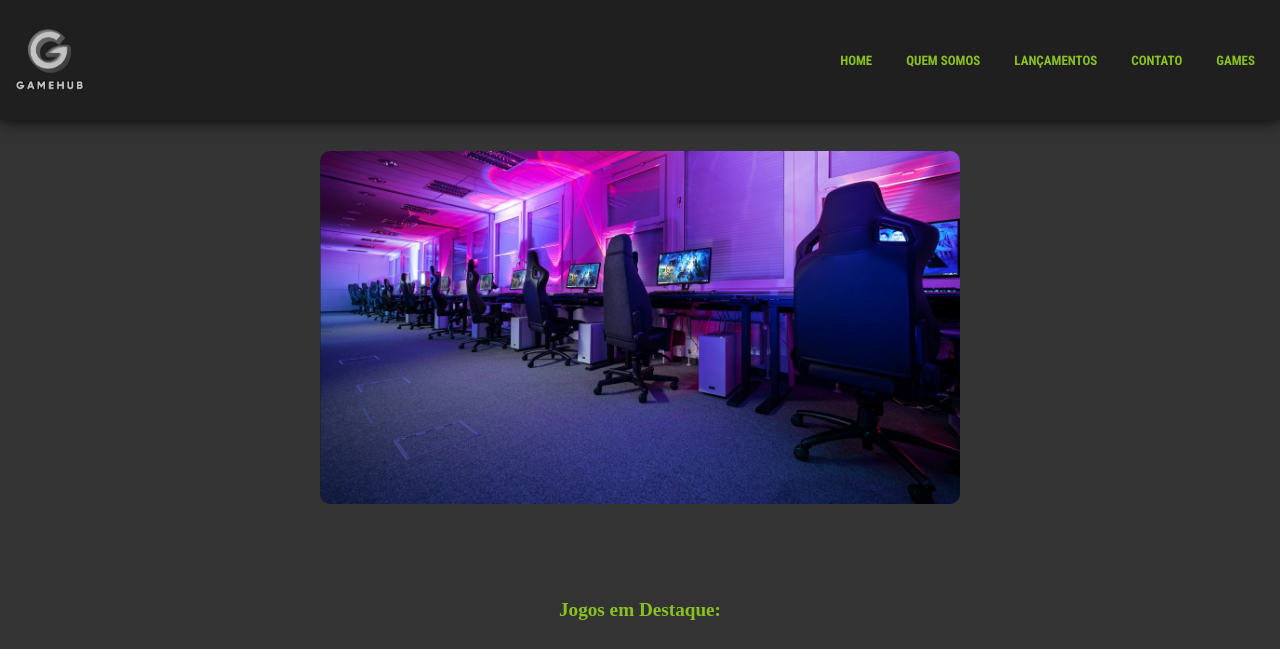
After one commit to Mariana-Salmaza/GameHub, a PHP site: page /index.php?pagina=home in a window 1280 px wide. The commit adds this page. Shown: the top 649 px of the page. Run offline with PHP 8.4, Linux system fonts and the light colour scheme.

Commit message:
Refatorando header menu para PHP

```diff
--- /dev/null
+++ b/index.php
@@ -0,0 +1,114 @@
+<!DOCTYPE html>
+<html lang="pt-br">
+
+<head>
+	<meta charset="UTF-8">
+	<meta name="viewport" content="width=device-width, initial-scale=1.0">
+	<title>GameHub</title>
+	<meta name="description" content="Site de jogos">
+	<meta name="keywords" content="Jogos, Lançamentos">
+
+	<link rel="stylesheet" href="styles/style.css">
+    <link rel="shortcut icon" href="./imagens/icone.png">
+
+	<link rel="preconnect" href="https://fonts.googleapis.com">
+    <link rel="preconnect" href="https://fonts.gstatic.com" crossorigin>
+    <link href="https://fonts.googleapis.com/css2?family=Roboto+Condensed:ital,wght@0,100..900;1,100..900&display=swap" rel="stylesheet">
+
+
+
+</head>
+
+<body>
+	<header class="header">
+		<a href="index.php" title="GameHub" class="header-logoFlex">
+			<img class="header-logo" src="imagens/logo3.png" alt="GameHub" title="GameHub">
+		</a>
+		<a href="#" id="botao">
+			<i class="fa-solid fa-bars"></i>
+		</a>
+
+		<nav class="header-menu mobile-menu" id="mobileMenu">
+			<ul>
+				<li>
+					<a href="index.php?pagina=home">
+						Home
+					</a>
+				</li>
+				<li>
+					<a href="index.php?pagina=quemsomos">
+						Quem Somos
+					</a>
+				</li>
+				<li>
+					<a href="index.php?pagina=lancamentos">
+						Lançamentos
+					</a>
+				</li>
+				<li>
+					<a href="index.php?pagina=contato">
+						Contato
+					</a>
+				</li>
+				<li>
+					<a href="index.php?pagina=games">
+						Games
+					</a>
+				</li>
+			</ul>
+		</nav>
+	</header>
+
+	<main>
+		<?php
+			//imprimir o conteudo do array do GET
+            //print_r($_GET);
+
+            //recuperar a variavel pagina
+            $pagina = $_GET["pagina"] ?? "home";
+			$pagina = $_GET["pagina"] ?? "quemsomos";
+			$pagina = $_GET["pagina"] ?? "lancamentos";
+
+
+            // paginas/home.php
+            $pagina = "paginas/{$pagina}.php";
+
+
+            // verificar se o arquivo existe
+            if (file_exists($pagina)) {
+                include $pagina;
+			}
+
+		?>
+
+	</main>
+
+	<section class="emphasis">
+		<h2>Jogos em Destaque:</h2>
+			<div class="flex">
+				<div class="flex-column">
+					<img src="imagens/jogos.jpg" title="jogo1" alt="jogo1" class="column-img">
+				</div>
+				<div class="flex-column">
+					<img src="imagens/jogos.jpg" title="jogo2" alt="jogo2" class="column-img">
+				</div>
+				<div class="flex-column">
+					<img src="imagens/jogos.jpg" title="jogo3" alt="jogo3" class="column-img">
+				</div>
+				<div class="flex-column">
+					<img src="imagens/jogos.jpg" title="jogo4" alt="jogo4" class="column-img">
+				</div>
+			</div>
+	</section>
+
+
+	<footer class="footer">
+		<p>Desenvolvido por Mariana Salmaza ©2024 </p>
+	</footer>
+	<a href="https://web.whatsapp.com/" title="whatsapp" class="whatsapp">
+		<img src="imagens/whatsapp.png" alt="whatsapp" width="25" height="25">
+	</a>
+
+</body>
+
+</html>
--- /dev/null
+++ b/paginas/home.php
@@ -0,0 +1,3 @@
+<div class="banner">
+    <img src="imagens/imagemnova.png" alt="banner" title="banner" class="w-100">
+</div>
--- a/styles/style.css
+++ b/styles/style.css
@@ -16,30 +16,30 @@
   top: 0;
   position: fixed;
 }
-.header .header-nav {
-  align-items: center;
+.header .header-logo {
+  width: 80px;
+  float: left;
+}
+.header .header-menu {
   float: right;
 }
-.header .header-nav ul {
+.header .header-menu ul {
   list-style: none;
-  margin: 12px;
 }
-.header .header-nav ul li {
+.header .header-menu ul li {
   display: inline-block;
-  margin: 10px;
+  margin: 5px 15px;
+  font: 13px "Roboto Condensed", Arial, Tahoma;
+  font-weight: bold;
 }
-.header .header-nav ul li a {
-  color: #80b41e;
+.header .header-menu ul li a {
+  color: #89c220;
   text-decoration: none;
   font-weight: bold;
   text-transform: uppercase;
 }
-.header .header-nav ul li a:hover {
-  color: #abe244;
-}
-.header .header-logo {
-  width: 125px;
-  float: left;
+.header .header-menu ul li a:hover {
+  color: #bfeb6d;
 }
 
 body {
@@ -89,7 +86,13 @@ section {
 h2 {
   font-size: 1.2rem;
   text-align: center;
-  margin: 20px 0px;
+  margin: 20px 0;
+}
+
+.w-100 {
+  width: 50%;
+  margin: 4% 25%;
+  border-radius: 10px;
 }
 
 /*# sourceMappingURL=style.css.map */
--- a/styles/style.scss
+++ b/styles/style.scss
@@ -1,9 +1,10 @@
 $background-primary: #1f1f1f;
 $background-secondary: #333333;
 
-$secondary: #80b41e;
-$hover: #abe244;
+$secondary: #89c220;
+$hover: #bfeb6d;
 $margin: 10px;
+$font: "Roboto Condensed", Arial, Tahoma;
 
 * {
     margin: 0;
@@ -21,15 +22,19 @@ $margin: 10px;
     box-shadow: 0 0 15px #000;
     top: 0;
     position: fixed;
-    .header-nav {
-        align-items: center;
+    .header-logo {
+        width: 80px;
+        float: left;
+    }
+    .header-menu {
         float: right;
         ul {
             list-style: none;
-            margin: 12px;
             li {
                 display: inline-block;
-                margin: $margin;
+                margin: 5px 15px;
+                font: 13px $font;
+                font-weight: bold;
                 a {
                     color: $secondary;
                     text-decoration: none;
@@ -42,10 +47,6 @@ $margin: 10px;
             }
         }
     }
-    .header-logo {
-        width: 125px;
-        float: left;
-    }
 }
 
 body {
@@ -96,5 +93,12 @@ section {
 h2 {
     font-size: 1.2rem;
     text-align: center;
-    margin: 20px 0px;
+    margin: 20px 0;
 }
+
+
+.w-100 {
+    width: 50%;
+    margin: 4% 25%;
+    border-radius: 10px;
+}
```
Also changed, not shown: other parts of styles/style.css (+11 -14 lines), other parts of styles/style.scss (+11 -15 lines), index.html (deleted, +0 -69 lines), imagens/404.webp (added), paginas/lancamentos.php (added), paginas/quemsomos.php (added), 1 other file.
